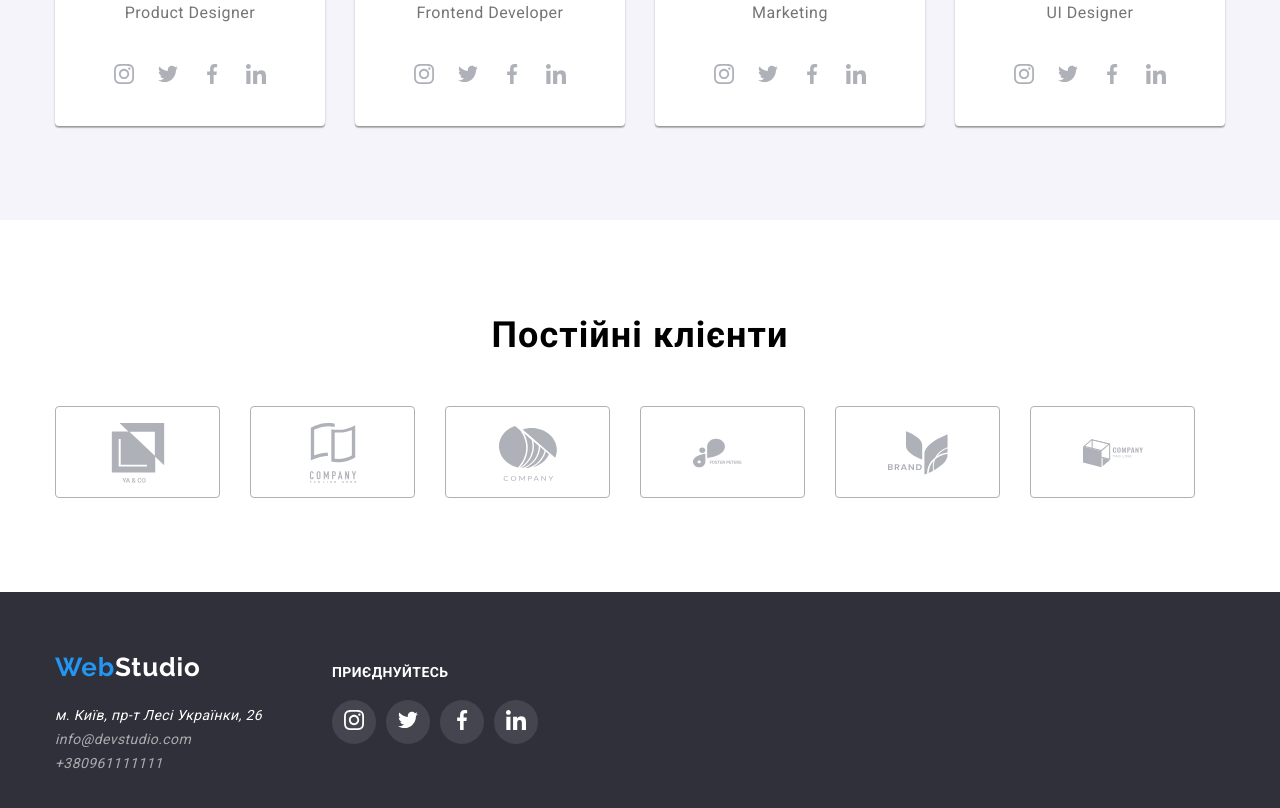
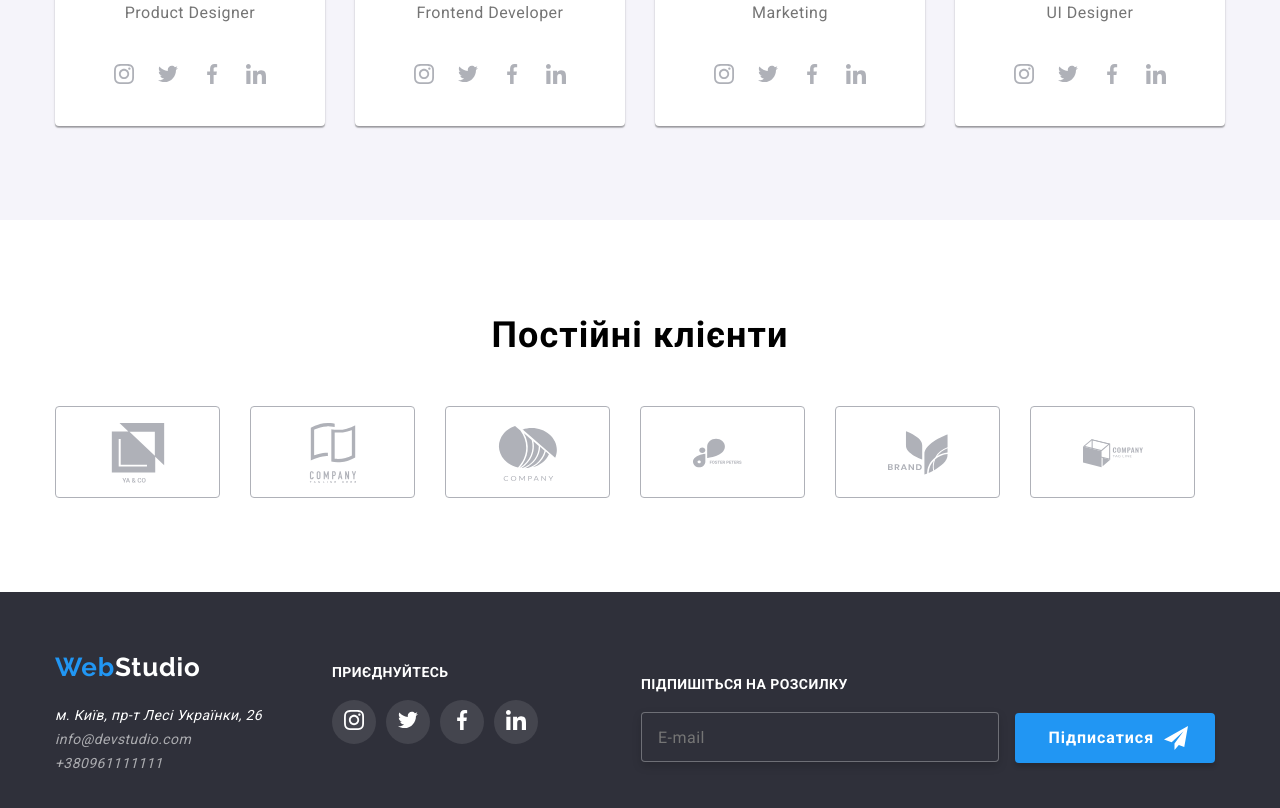
Before and after one commit to Bodia0210/goit-markup-hw-06, a plain HTML site: page index.html in a window 1280 px wide. Shown: the part 2151-2959 px from the top of the page. Drawn offline with nearby package versions, Linux system fonts and the light colour scheme.

Commit message:
create footer subscrition menu

```diff
--- a/css/styles.css
+++ b/css/styles.css
@@ -770,6 +770,81 @@ width: 20px;
   fill: #FFFFFF;
 }
 
+.subscription {
+padding-left: 93px;
+padding-top: 72px;
+}
+
+.subscription-text {
+  font-weight: 700;
+    font-size: 14px;
+    line-height: 16px;
+    letter-spacing: 0.03em;
+    text-transform: uppercase;
+
+    color: #FFFFFF;
+    padding-bottom: 20px;
+}
+
+.subscription-input {
+  box-sizing: border-box;
+  width: 358px;
+    height: 50px;
+    left: 815px;
+    top: 2784px;
+
+    border: 1px solid rgba(255, 255, 255, 0.3);
+    filter: drop-shadow(0px 4px 4px rgba(0, 0, 0, 0.15));
+    border-radius: 4px;
+
+    font-style: normal;
+      font-weight: 400;
+      font-size: 16px;
+      line-height: 20px;
+      align-items: center;
+      letter-spacing: 0.03em;
+      padding-left: 16px;
+      color: rgba(255, 255, 255, 0.6);
+      background-color:rgba(47, 48, 58, 1);
+}
+
+.subscription-button {
+
+  width: 200px;
+  height: 50px;
+  left: 1185px;
+  top: 2784px;
+
+    background: #2196F3;
+    box-shadow: 0px 4px 4px rgba(0, 0, 0, 0.15);
+    border-radius: 4px;
+    color: #FFFFFF;
+    margin-left: 12px;
+}
+
+.subscription-label {
+font-weight: 700;
+  font-size: 16px;
+  line-height: 30px;
+  /* identical to box height, or 188% */
+
+  display: flex;
+  align-items: center;
+  text-align: center;
+  letter-spacing: 0.06em;
+
+  color: #FFFFFF;
+  margin-left: 28px;
+}
+
+.subscription-icone {
+width: 24px;
+height: 24px;
+margin-left: 10px;
+fill: #FFFFFF;
+}
+
+
 /* portfolio page */
 
 .menu-button {
--- a/index.html
+++ b/index.html
@@ -497,6 +497,18 @@
     </li>
   </ul>
 </div>
+<div class="subscription">
+  <h3 class="subscription-text">Підпишіться на розсилку</h3>
+  <label for="mail"></label>
+  <input class="subscription-input" type="email" name="mail" id="mail" placeholder="E-mail">
+  <button type="button" class="subscription-button">
+    <label class="subscription-label">Підписатися
+      <svg class="subscription-icone">
+        <use href="./images/icons.svg#iconiconsend"></use>
+      </svg>
+    </label>
+  </button>
+</div>
 </div>
     </div>
     </footer>
```
